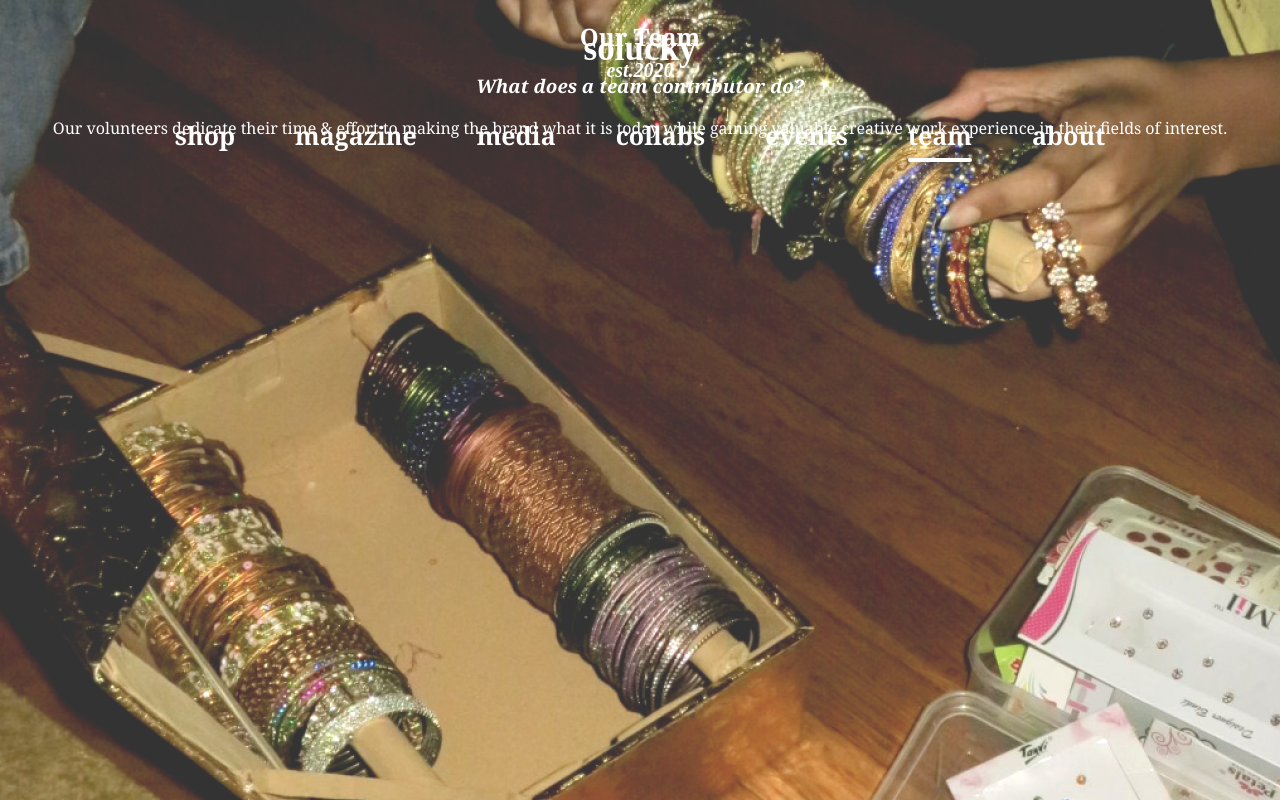
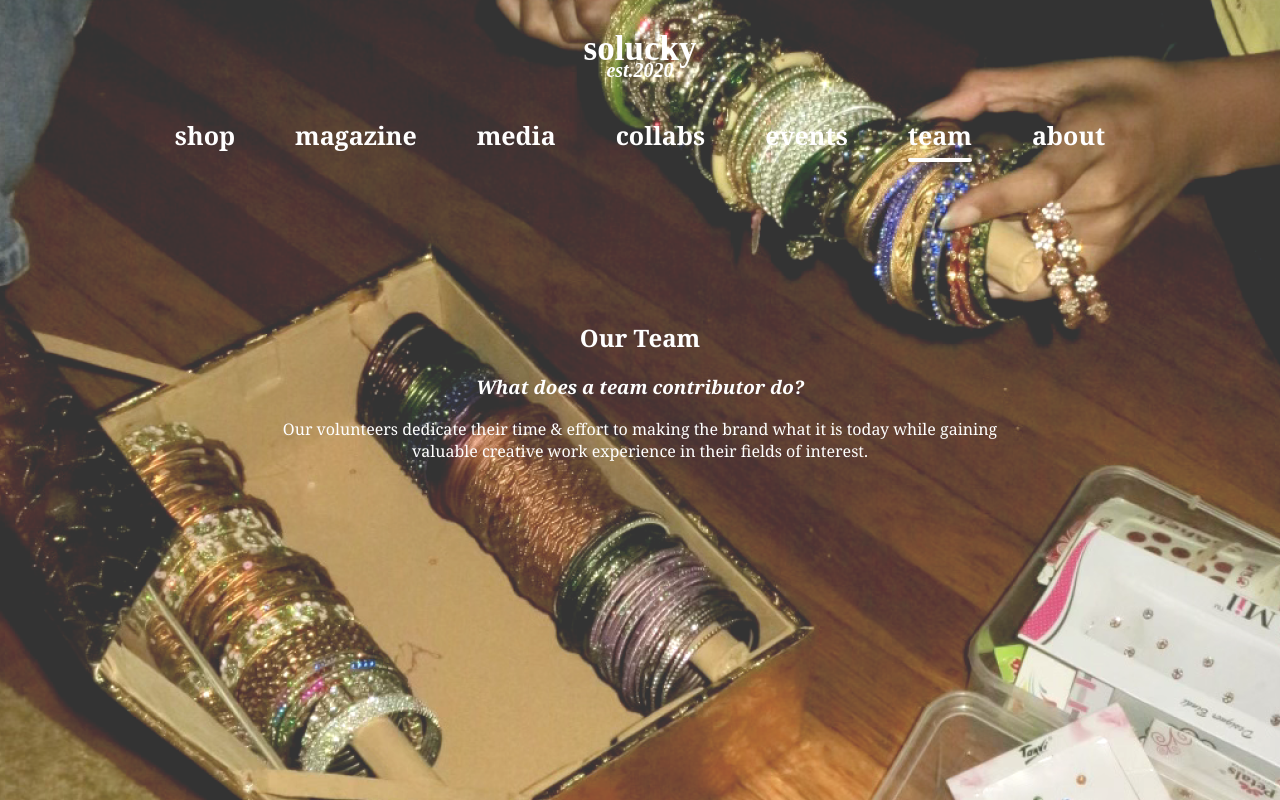
Before and after one commit to shaynatrivedi/solucky, a React (Create React App) app in the folder solucky-react-app/: page /team in a window 1280 px wide. Shown: the top 800 px of the page. Built offline with nearby package versions, Linux system fonts and the light colour scheme; a web font is replaced by a local one.

Commit message:
position and size the join card

```diff
--- a/solucky-react-app/src/components/Team.css
+++ b/solucky-react-app/src/components/Team.css
@@ -17,6 +17,8 @@
 }
 
 .join-card{
+    margin-top: 301px;
+    width: 1256px;
     display: flex;
     flex-direction: column;
     align-items: center;
@@ -26,4 +28,5 @@
 
 .join-card-text{
     color: white;
+    width:750px;
 }
```
